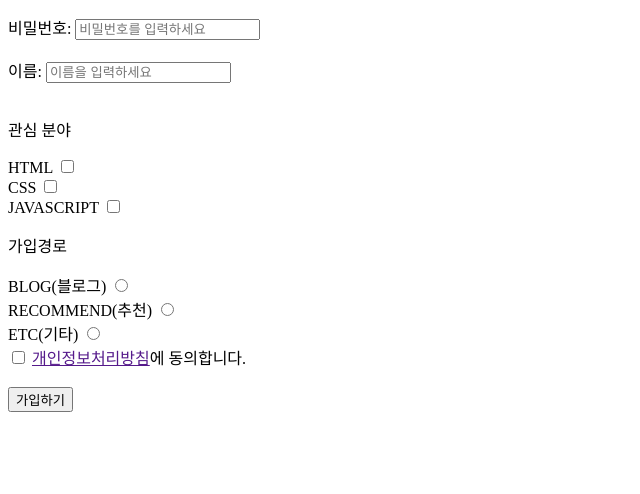
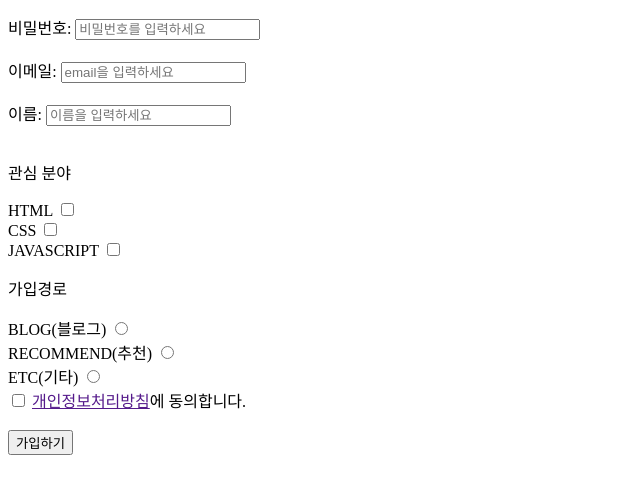
Before and after one commit to khj0105/dsa-html, a plain HTML site: page 10-1. 회원가입 페이지 만들기.html in a window 1280 px wide. Shown: the part 60-554 px from the top of the page, without its empty margins (0-640 px from the left). Drawn offline with Linux system fonts and the light colour scheme.

Commit message:
10-1. HTML_Sign-Up-Page

```diff
--- a/10-1. 회원가입 페이지 만들기.html
+++ b/10-1. 회원가입 페이지 만들기.html
@@ -18,6 +18,11 @@
     <div>
       <label for="password">비밀번호: </label>
       <input type="password" id="password" name="password" placeholder="비밀번호를 입력하세요" required>
+    </div><br />
+
+    <div>
+      <label for="email">이메일: </label>
+      <input type="email" id="email" name="email" placeholder="email을 입력하세요" required>
     </div><br />
 
     <div>
```
